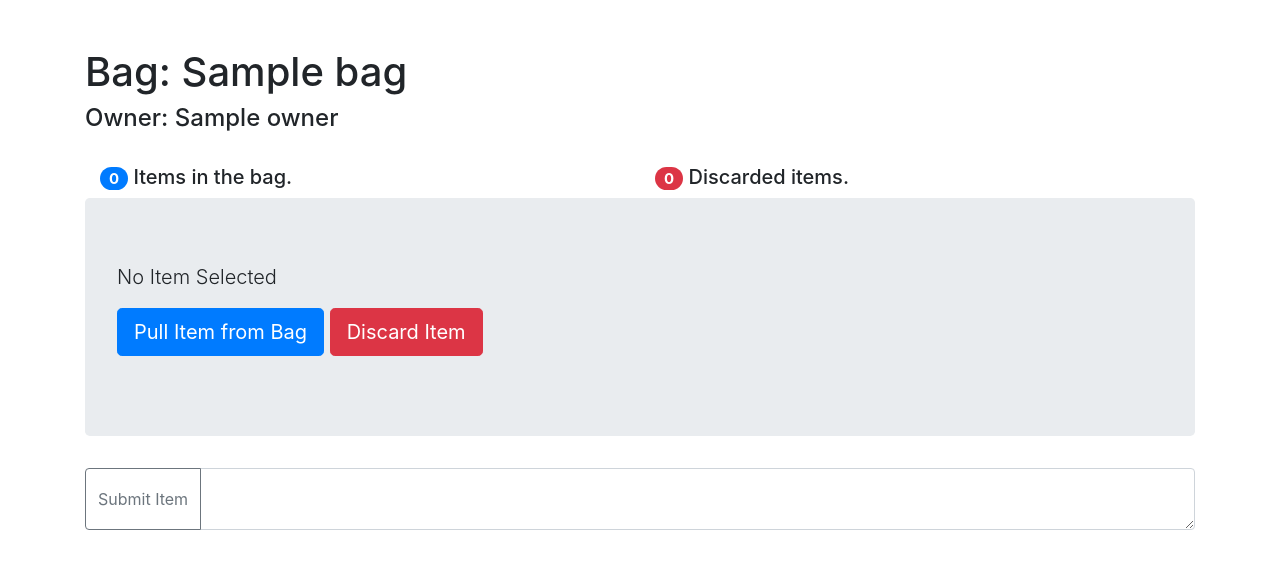
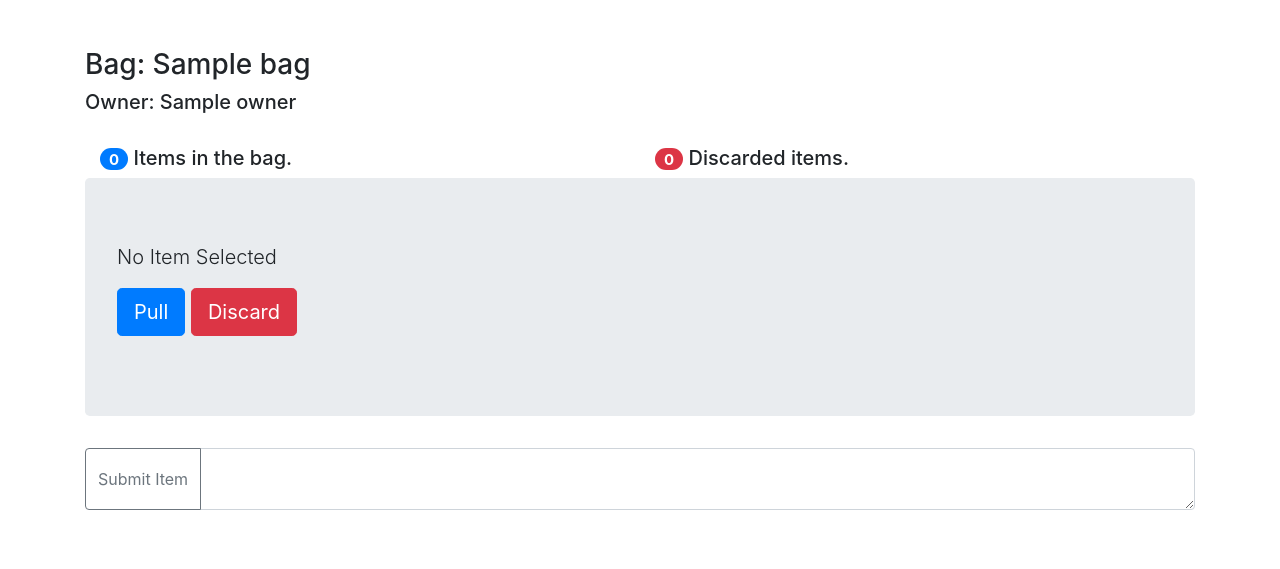
Before and after one commit to ninglesby/bagofmystery, a Django app: template bag/templates/bag/bag.html in a window 1280 px wide. Shown: the part 54-623 px from the top of the page. Run offline with Django 3.2, Linux system fonts and the light colour scheme; the template is opened without the code that fills it: most values are stand-ins (such as "Sample title", 1, 10 or a date in 2020); some libraries are stand-ins or nearby versions.

Commit message:
added image support and fixed some layout bugs

```diff
--- a/bag/models.py
+++ b/bag/models.py
@@ -40,6 +40,12 @@ class Bag(models.Model):
         self.put_item_back()
         for content in self.contents.all():
             content.delete()
+
+    def restore_items(self):
+        for content in self.contents.all():
+            content.discarded = False
+            content.save()
+
     def __str__(self):
         return self.name
 
--- a/bag/templates/bag/bag.html
+++ b/bag/templates/bag/bag.html
@@ -18,8 +18,8 @@
     </nav>
 {% endblock %}
 {% block content %}
-<h1>Bag: <span id=bag_name>{{ bag.name }}</span></h1>
-<h4>Owner: <span id=owner_name>{{ bag.owner }}</span></h4>
+<h3>Bag: <span id=bag_name>{{ bag.name }}</span></h3>
+<h5>Owner: <span id=owner_name>{{ bag.owner }}</span></h5>
 <br>
 <div class="container">
     <div class="row justify-content-center">
@@ -34,11 +34,12 @@
 <div class="jumbotron">
     <p class="lead" id="activeItemContent"></p>
     <p class="lead">
-      <button class="btn btn-primary btn-lg" id="pullItem" role="button">Pull Item from Bag</button>
-      <button class="btn btn-danger btn-lg" id="discardItem" onclick="discardItem()" role="button">Discard Item</button>
+        <button class="btn btn-primary btn-lg" id="pullItem" role="button">Pull</button>
+        <button class="btn btn-danger btn-lg" id="discardItem" onclick="discardItem()" role="button">Discard</button>
     </p>
+
   </div>
-  <div class="input-group">
+  <div class="input-group mb-5">
     <div class="input-group-prepend">
         <button class="btn btn-outline-secondary" id="submitItemBtn" onclick="submitItem()" type="button">Submit Item</button>
     </div>
@@ -60,6 +61,7 @@
             </div>
             <div class="modal-footer">
             <button type="button" class="btn btn-secondary" data-dismiss="modal">Close</button>
+            <button type="button" class="btn btn-primary" onclick="restoreItems()" data-dismiss="modal">Restore Items</button>
             <!--
                 <button type="button" class="btn btn-primary">Save changes</button>
             -->
@@ -71,15 +73,32 @@
     </div>
 {% endblock %}
 {% block scripts %}
-
+    var img_item = '<img id="activeContentImg" src="[IMG_REPLACE]" class="img-fluid rounded mb-3" alt="Responsive image">'
+    function checkURL(url) {
+        return(url.match(/\.(jpeg|jpg|gif|png)$/) != null);
+    }
     function receiveUpdate(msg) {
         if (msg.active_content) {
-            $("#activeItemContent").text(msg.active_content.bag_content)
-            $("#pullItem").text("Put Item Back in Bag")
+            if (checkURL(msg.active_content.bag_content)) {
+                $("#activeItemContent").addClass("d-none")
+                var tmp_img = img_item.replace("[IMG_REPLACE]", msg.active_content.bag_content)
+                if ($("#activeContentImg").length) {
+                    $("#activeContentImg").replaceWith(tmp_img)
+                } else {
+                    $(tmp_img).insertAfter("#activeItemContent")
+                };
+            } else {
+                $("#activeItemContent").removeClass("d-none")
+                $("#activeItemContent").text(msg.active_content.bag_content)
+                $("#activeContentImg").remove()
+            };
+                $("#pullItem").text("Put Back")
             $("#pullItem").attr("onclick", "putItemBack()")
         } else {
+            $("#activeItemContent").removeClass("d-none")
+            $("#activeContentImg").remove()
             $("#activeItemContent").text("No Item Selected")
-            $("#pullItem").text("Pull Item from Bag")
+            $("#pullItem").text("Pull")
             $("#pullItem").attr("onclick", "pullItem()")
         }
 
@@ -150,6 +169,16 @@
             update()
         });
     }
+    function restoreItems() {
+        var data = {}
+        data.bag_name = "{{ bag.name }}"
+        $.post({
+            url:"{% url 'restore_items' %}",
+            data: data,
+        }).done( function() {
+            update()
+        });
+    }
     function deleteBag() {
         var data = {}
         data.bag_name = "{{ bag.name }}"
--- a/bag/urls.py
+++ b/bag/urls.py
@@ -12,6 +12,7 @@ urlpatterns = [
     path('put_item_back', views.put_item_back, name='put_item_back'),
     path('discard_item', views.discard_item, name='discard_item'),
     path('empy_bag', views.empty_bag, name='empty_bag'),
+    path('restore_items', views.restore_items, name='restore_items'),
     path('delete_Bag', views.delete_bag, name='delete_bag'),
 
 ]
```
Also changed, not shown: bag/views.py (+11 -0 lines), 1 other file.
